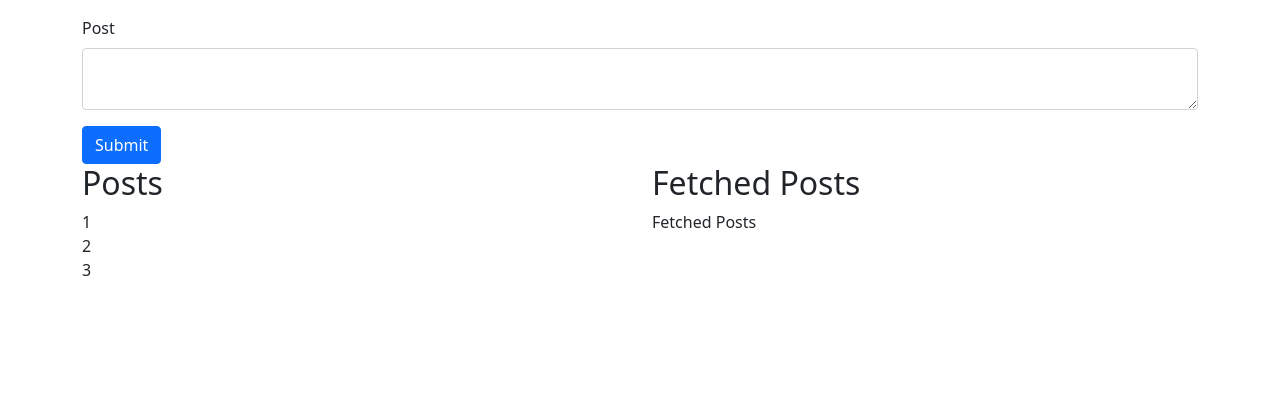
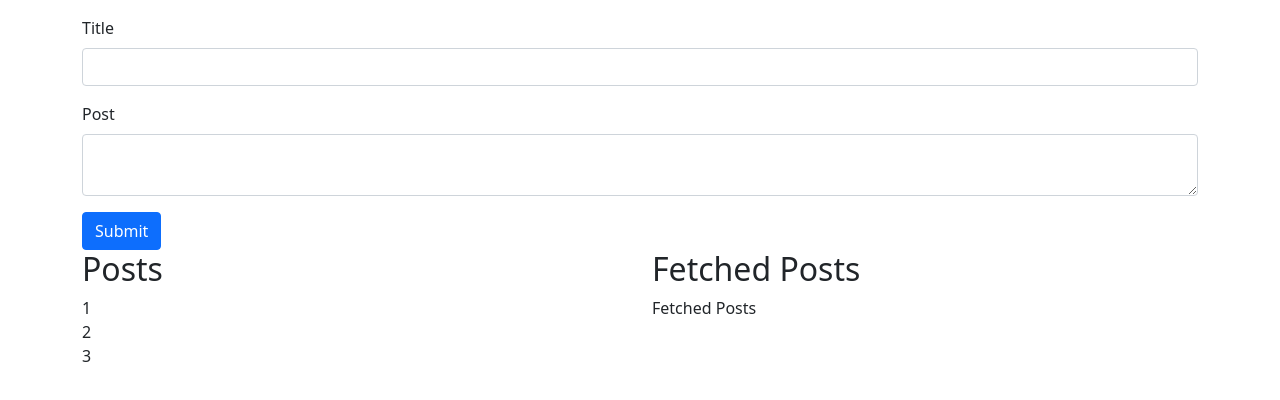
Before and after one commit to Stepan-Ne/react-redux, a React (Create React App) app: page / in a window 1280 px wide. Shown: the top 400 px of the page. Built offline with nearby package versions, Linux system fonts and the light colour scheme.

Commit message:
makes one handleChange

```diff
--- a/src/Components/PostForm.jsx
+++ b/src/Components/PostForm.jsx
@@ -1,24 +1,40 @@
 import React, { Component } from 'react';
 
 export default class PostForm extends Component {
-
   constructor(props) {
     super(props);
-    this.state = { value: '' };
+    this.state = { title: '', postText: '' };
   }
   // Handlers
   handleSubmit = (e) => {
     e.preventDefault();
-    console.log(this.state.value);
-    this.setState({value: ''})
+    console.log(this.state);
+    //this.setState({ postText: '' });
   };
   handleChange = (e) => {
-    this.setState({value: e.target.value});
+    this.setState((prev) => ({
+      ...prev,
+      ...{ [e.target.name]: e.target.value },
+    }));
   };
   // JSX
   render() {
     return (
       <form onSubmit={this.handleSubmit}>
+        {/* Title Input */}
+        <div className='mb-3'>
+          <label htmlFor='title' className='form-label'>
+            Title
+          </label>
+          <input
+            type='text'
+            className='form-control'
+            id='title'
+            name='title'
+            onChange={this.handleChange}
+          />
+        </div>
+        {/* Post Input */}
         <div className='mb-3'>
           <label htmlFor='post' className='form-label'>
             Post
@@ -26,11 +42,13 @@ export default class PostForm extends Component {
           <textarea
             className='form-control'
             id='post'
+            name='postText'
             rows='2'
             value={this.state.value}
             onChange={this.handleChange}
           ></textarea>
         </div>
+
         <button type='submit' className='btn btn-primary'>
           Submit
         </button>
```
